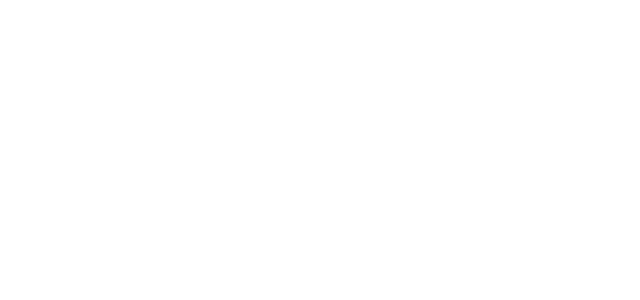
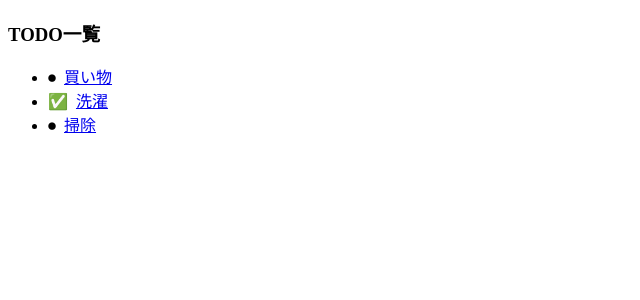
Before and after one commit to dddsuzuki/angular-standalone-example-app, an Angular app: page /todo in a window 1280 px wide. Before the commit this address led to /. Shown: the top 300 px of the page, without its empty margins (0-640 px from the left). Built offline with nearby package versions, Linux system fonts and the light colour scheme.

Commit message:
add todo features

```diff
--- a/src/app/app.routes.ts
+++ b/src/app/app.routes.ts
@@ -1,3 +1,8 @@
 import { Routes } from '@angular/router';
 
-export const routes: Routes = [];
+export const routes: Routes = [
+  {
+    path: 'todo',
+    loadChildren: () => import('./todo/todo.routes').then((m) => m.routes),
+  },
+];
--- /dev/null
+++ b/src/app/todo/detail/detail.component.html
@@ -0,0 +1,7 @@
+@let todo = todo$();
+@if (todo) {
+  <h3>{{ todo.content }}</h3>
+  <div>ID: {{ todo.id }}</div>
+  <div>内容: {{ todo.content }}</div>
+  <div>完了: {{ todo.done ? "✅" : "⏺" }}</div>
+}
--- /dev/null
+++ b/src/app/todo/detail/detail.component.ts
@@ -0,0 +1,38 @@
+import {
+  Component,
+  EventEmitter,
+  inject,
+  OnDestroy,
+  OnInit,
+} from '@angular/core';
+import { ActivatedRoute, ParamMap } from '@angular/router';
+import { TodoDetailService } from './detail.service';
+import { distinctUntilChanged, takeUntil } from 'rxjs';
+
+@Component({
+  selector: 'app-todo-detail',
+  imports: [],
+  providers: [TodoDetailService],
+  templateUrl: './detail.component.html',
+})
+export class TodoDetailComponent implements OnInit, OnDestroy {
+  private readonly route = inject(ActivatedRoute);
+  private readonly todoDetailService = inject(TodoDetailService);
+
+  todo$ = this.todoDetailService.todo$;
+
+  private destroy$ = new EventEmitter<void>();
+
+  ngOnInit(): void {
+    this.route.paramMap
+      .pipe(takeUntil(this.destroy$), distinctUntilChanged())
+      .subscribe((paramMap: ParamMap) => {
+        const id = Number(paramMap.get('id')!);
+        this.todoDetailService.fetch(id);
+      });
+  }
+
+  ngOnDestroy(): void {
+    this.destroy$.emit();
+  }
+}
--- /dev/null
+++ b/src/app/todo/detail/detail.service.ts
@@ -0,0 +1,19 @@
+import { inject, Injectable, Signal, signal } from '@angular/core';
+import { TodoApiService } from '../../api/todo-api.service';
+import { Todo } from '../../domain/todo/todo';
+
+@Injectable()
+export class TodoDetailService {
+  private readonly todoApi = inject(TodoApiService);
+  private readonly todoSignal = signal<Todo | null>(null);
+
+  get todo$(): Signal<Todo | null> {
+    return this.todoSignal.asReadonly();
+  }
+
+  fetch(id: number): void {
+    this.todoApi.get(id).subscribe((todo) => {
+      this.todoSignal.set(todo);
+    });
+  }
+}
--- /dev/null
+++ b/src/app/todo/list/list.component.html
@@ -0,0 +1,9 @@
+<h3>TODO一覧</h3>
+<ul>
+  <li *ngFor="let todo of todoList$()">
+    <span>{{ todo.done ? "✅" : "⏺" }}</span>
+    <span style="margin-left: 0.5rem">
+      <a [routerLink]="'' + todo.id">{{ todo.content }}</a>
+    </span>
+  </li>
+</ul>
--- /dev/null
+++ b/src/app/todo/list/list.component.ts
@@ -0,0 +1,20 @@
+import { Component, inject, OnInit } from '@angular/core';
+import { TodoListService } from './list.service';
+import { CommonModule } from '@angular/common';
+import { RouterLink } from '@angular/router';
+
+@Component({
+  selector: 'app-todo-list',
+  imports: [CommonModule, RouterLink],
+  providers: [TodoListService],
+  templateUrl: './list.component.html',
+})
+export class TodoListComponent implements OnInit {
+  private readonly todoListService = inject(TodoListService);
+
+  todoList$ = this.todoListService.todoList$;
+
+  ngOnInit(): void {
+    this.todoListService.fetchList();
+  }
+}
--- /dev/null
+++ b/src/app/todo/list/list.service.ts
@@ -0,0 +1,19 @@
+import { inject, Injectable, Signal, signal } from '@angular/core';
+import { TodoApiService } from '../../api/todo-api.service';
+import { Todo } from '../../domain/todo/todo';
+
+@Injectable()
+export class TodoListService {
+  private readonly todoApi = inject(TodoApiService);
+  private readonly todoListSignal = signal<Todo[]>([]);
+
+  get todoList$(): Signal<Todo[]> {
+    return this.todoListSignal.asReadonly();
+  }
+
+  fetchList(): void {
+    this.todoApi.getList().subscribe((todoList) => {
+      this.todoListSignal.set(todoList);
+    });
+  }
+}
--- /dev/null
+++ b/src/app/todo/todo.routes.ts
@@ -0,0 +1,14 @@
+import { Routes } from '@angular/router';
+import { TodoListComponent } from './list/list.component';
+
+export const routes: Routes = [
+  {
+    path: '',
+    component: TodoListComponent,
+  },
+  {
+    path: ':id',
+    loadComponent: () =>
+      import('./detail/detail.component').then((m) => m.TodoDetailComponent),
+  },
+];
```
